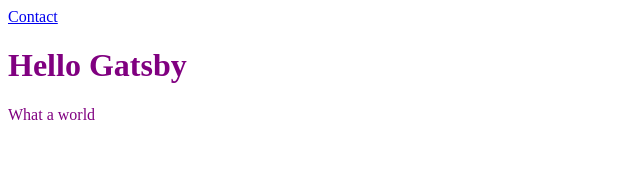
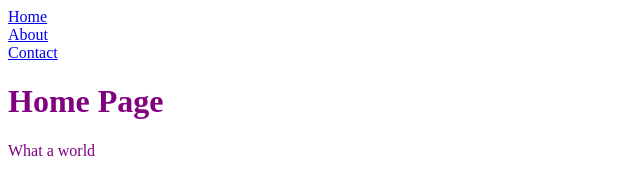
Before and after one commit to joshie-2/gatsby_netlify_tutorial, a Gatsby site: page / in a window 1280 px wide. Shown: the whole page, without its empty margins (0-640 px from the left). Built offline with nearby package versions, Linux system fonts and the light colour scheme; Gatsby itself is replaced by a stand-in of ours.

Commit message:
add navbar component and changed header prop

```diff
--- a/src/pages/index.js
+++ b/src/pages/index.js
@@ -1,11 +1,11 @@
 import React from "react"
-import { Link } from "gatsby"
+import NavBar from "../components/navBar"
 import Header from "../components/header"
 export default function Home() {
   return (
     <div style={{ color: `purple` }}>
-      <Link to="/contact/">Contact</Link>
-      <Header headerText="Hello Gatsby" />
+      <NavBar />
+      <Header headerText="Home Page" />
       <p>What a world</p>
     </div>
   )
```
